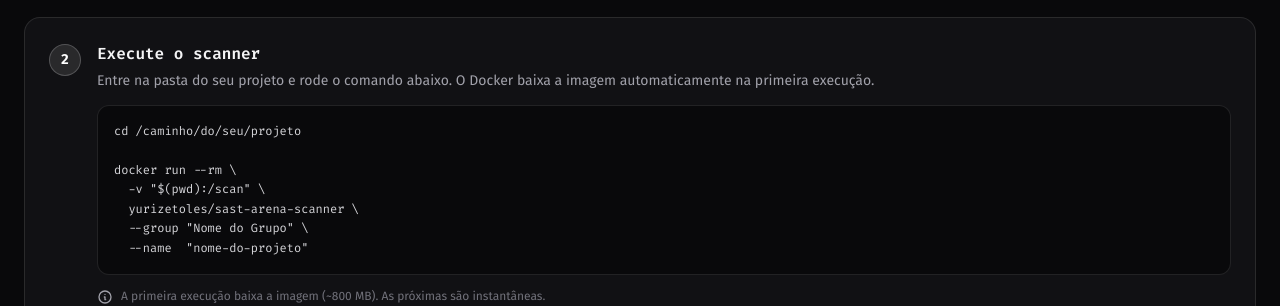
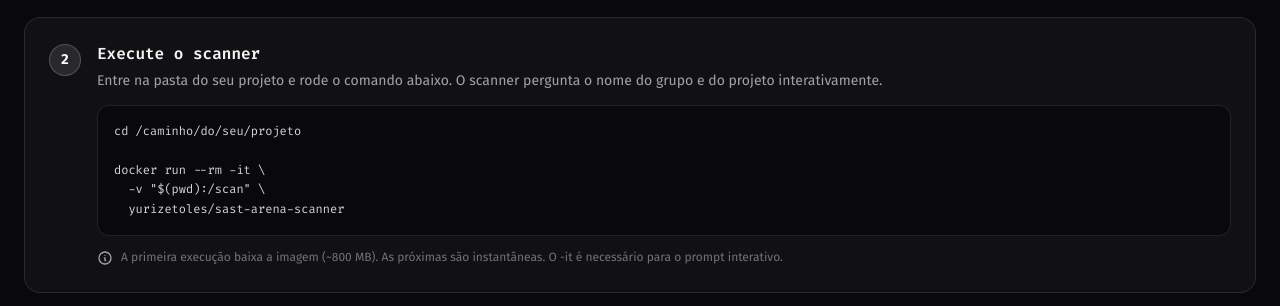
Before and after one commit to YuriZetoles/code-review---SAST, a React (Vite) app in the folder web/: page /como-usar in a window 1280 px wide. Shown: the part 494-800 px from the top of the page. Built offline with nearby package versions, Linux system fonts and the light colour scheme; no server answers.

Commit message:
feat: adicionar prompt interativo para grupo e projeto no scanner

```diff
--- a/web/src/pages/InstructionsPage.tsx
+++ b/web/src/pages/InstructionsPage.tsx
@@ -24,15 +24,13 @@
   {
     number: 2,
     title: 'Execute o scanner',
-    description: 'Entre na pasta do seu projeto e rode o comando abaixo. O Docker baixa a imagem automaticamente na primeira execução.',
+    description: 'Entre na pasta do seu projeto e rode o comando abaixo. O scanner pergunta o nome do grupo e do projeto interativamente.',
     code: `cd /caminho/do/seu/projeto
 
-docker run --rm \\
+docker run --rm -it \\
   -v "$(pwd):/scan" \\
-  yurizetoles/sast-arena-scanner \\
-  --group "Nome do Grupo" \\
-  --name  "nome-do-projeto"`,
-    note: 'A primeira execução baixa a imagem (~800 MB). As próximas são instantâneas.',
+  yurizetoles/sast-arena-scanner`,
+    note: 'A primeira execução baixa a imagem (~800 MB). As próximas são instantâneas. O -it é necessário para o prompt interativo.',
   },
   {
     number: 3,
```
Also changed, not shown: 1 other file (tests, documents, lock files or other folders).
